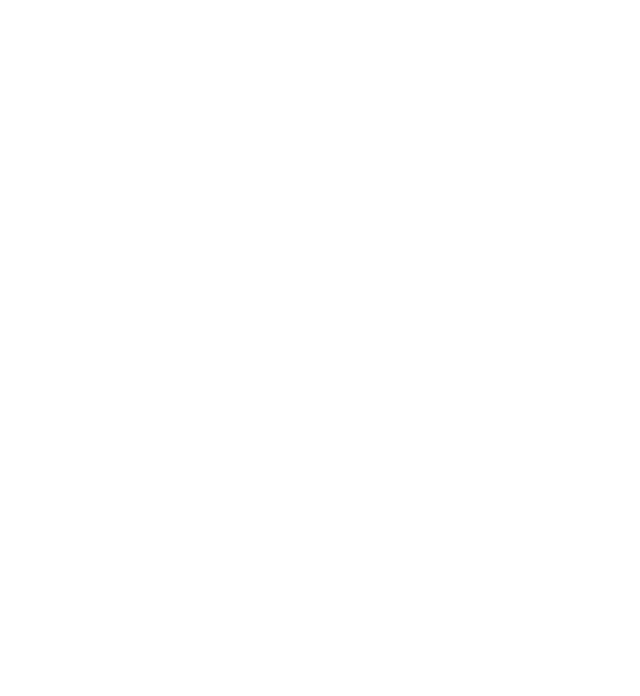
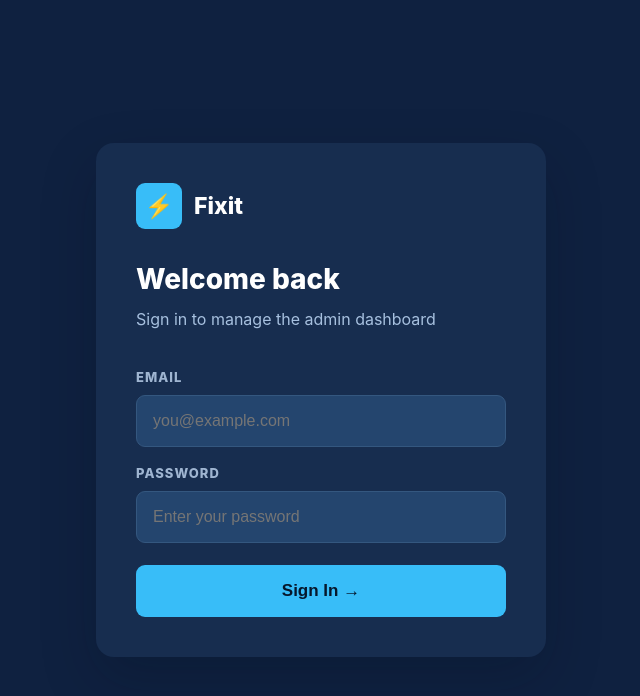
Before and after one commit to JuicyBoy999/Fixit, a React app in the folder frontend/: page /admin-login in a window 1280 px wide. Before the commit this address had no page. Shown: the top 696 px of the page, without its empty margins (319-959 px from the left). Built offline with nearby package versions, Linux system fonts and the light colour scheme; the HTML template or start-up script is replaced by a standard one.

Commit message:
admin login integration

```diff
--- a/frontend/src/App.jsx
+++ b/frontend/src/App.jsx
@@ -16,7 +16,7 @@
           <Route path="/" element={<Navigate to="/login" replace />} />
           <Route path="/login" element={<Login />} />
           <Route path="/signup" element={<Signup />} />
-          <Route path="/admin/login" element={<AdminLogin />} />
+          <Route path="/admin-login" element={<AdminLogin />} />
           <Route path="/forgot-password" element={<RequestPasswordReset />} />
           <Route path="/reset-password" element={<ResetPassword />} />
           <Route path="/profile" element={<Profile />} />
--- a/frontend/src/components/auth/AdminLogin.css
+++ /dev/null
@@ -1,79 +0,0 @@
-/* AdminLogin.css */
-
-.admin-login {
-  display: flex;
-  justify-content: center;
-  align-items: center;
-  min-height: 100vh;
-  background-color: #0c2340; /* Dark blue background */
-  color: #ffffff; /* White text */
-}
-
-.admin-login-container {
-  background-color: #14274e; /* Slightly lighter blue */
-  padding: 2rem;
-  border-radius: 10px;
-  box-shadow: 0px 10px 30px rgba(0, 0, 0, 0.3);
-  text-align: center;
-  width: 100%;
-  max-width: 400px;
-}
-
-.admin-login-container h2 {
-  margin-bottom: 1.5rem;
-}
-
-.admin-login-container form {
-  display: flex;
-  flex-direction: column;
-}
-
-.admin-login-container input {
-  background-color: #1e3a5f;
-  border: none;
-  border-radius: 5px;
-  padding: 10px;
-  margin-bottom: 1rem;
-  color: white;
-  font-size: 1rem;
-}
-
-.admin-login-container input::placeholder {
-  color: #829ab0;
-}
-
-.admin-login-container input:focus {
-  outline: none;
-  border: 2px solid #0084ff;
-}
-
-.admin-login-container button {
-  background-color: #0084ff;
-  color: white;
-  padding: 10px 15px;
-  border: none;
-  border-radius: 5px;
-  font-size: 1rem;
-}
-
-.admin-login-container button:hover {
-  background-color: #005f99;
-  cursor: pointer;
-}
-
-.admin-login-container .error {
-  color: #ff4c4c;
-  margin-bottom: 1rem;
-  font-size: 0.9rem;
-}
-
-.admin-login-container a {
-  color: #0084ff;
-  text-decoration: none;
-}
-
-.admin-login-container a:hover {
-  text-decoration: underline;
-  color: #66b3ff;
-  cursor: pointer;
-}
--- a/frontend/src/components/auth/AdminLogin.jsx
+++ b/frontend/src/components/auth/AdminLogin.jsx
@@ -1,6 +1,109 @@
 import React, { useState, useContext } from 'react';
 import { AuthContext } from '../../context/AuthContext';
-import './AdminLogin.css'; // Import the CSS file
+
+const styles = {
+  page: {
+    minHeight: '100vh',
+    width: '100%',
+    display: 'flex',
+    alignItems: 'center',
+    justifyContent: 'center',
+    background: '#0f2140',
+    color: '#ffffff',
+    fontFamily:
+      'Inter, ui-sans-serif, system-ui, -apple-system, BlinkMacSystemFont, "Segoe UI", sans-serif',
+    padding: '24px',
+    boxSizing: 'border-box',
+  },
+  card: {
+    width: '100%',
+    maxWidth: '450px',
+    background: '#172d4f',
+    borderRadius: '18px',
+    padding: '40px',
+    boxSizing: 'border-box',
+    boxShadow: '0 22px 55px rgba(4, 12, 28, 0.22)',
+  },
+  brand: {
+    display: 'flex',
+    alignItems: 'center',
+    gap: '12px',
+    marginBottom: '34px',
+  },
+  brandMark: {
+    width: '46px',
+    height: '46px',
+    borderRadius: '9px',
+    display: 'grid',
+    placeItems: 'center',
+    background: '#38bdf8',
+    color: '#07172c',
+    fontSize: '23px',
+    fontWeight: 900,
+  },
+  brandName: {
+    fontSize: '23px',
+    fontWeight: 800,
+  },
+  heading: {
+    margin: '0 0 12px',
+    fontSize: '28px',
+    lineHeight: 1.15,
+    fontWeight: 800,
+  },
+  subCopy: {
+    margin: '0 0 38px',
+    color: '#a7c0df',
+    fontSize: '16px',
+    lineHeight: 1.5,
+  },
+  label: {
+    display: 'block',
+    marginBottom: '10px',
+    color: '#9fb5d1',
+    fontSize: '13px',
+    fontWeight: 800,
+    letterSpacing: '0.08em',
+    textTransform: 'uppercase',
+  },
+  input: {
+    width: '100%',
+    minHeight: '52px',
+    border: '1px solid #34577f',
+    borderRadius: '9px',
+    background: '#24456e',
+    color: '#ffffff',
+    padding: '0 16px',
+    boxSizing: 'border-box',
+    outline: 'none',
+    fontSize: '16px',
+    marginBottom: '18px',
+  },
+  button: {
+    width: '100%',
+    minHeight: '52px',
+    border: 'none',
+    borderRadius: '9px',
+    background: '#38bdf8',
+    color: '#06172c',
+    cursor: 'pointer',
+    fontSize: '17px',
+    fontWeight: 800,
+    marginTop: '4px',
+  },
+  alert: {
+    borderRadius: '9px',
+    padding: '12px 14px',
+    marginTop: '18px',
+    fontSize: '14px',
+    lineHeight: 1.45,
+  },
+  error: {
+    background: 'rgba(248, 113, 113, 0.13)',
+    border: '1px solid rgba(248, 113, 113, 0.32)',
+    color: '#fca5a5',
+  },
+};
 
 const AdminLogin = () => {
   const [email, setEmail] = useState('');
@@ -10,44 +113,64 @@
 
   const handleSubmit = async (e) => {
     e.preventDefault();
+    setError(null);
     try {
-    console.log('Calling login with:', email, password);
       await login(email, password, 'admin');
-    console.log('Login successful');
+      //can redirect the user to the admin dashboard here if needed,
+      // e.g. using useNavigate() from react-router-dom.
     } catch (err) {
-    console.error('Full error object:', err);
       setError(err.response?.data?.message || err.message || 'Login failed');
     }
   };
 
   return (
-    <div className="admin-login">
-      <div className="admin-login-container">
-        <h2>Welcome back</h2>
-        <p>Sign in to manage the admin dashboard</p>
+    <main style={styles.page}>
+      <section style={styles.card} aria-labelledby="admin-login-title">
+        <div style={styles.brand}>
+          <div style={styles.brandMark}>⚡</div>
+          <div style={styles.brandName}>Fixit</div>
+        </div>
+
+        <h1 id="admin-login-title" style={styles.heading}>
+          Welcome back
+        </h1>
+        <p style={styles.subCopy}>Sign in to manage the admin dashboard</p>
+
         <form onSubmit={handleSubmit}>
+          <label htmlFor="admin-email" style={styles.label}>
+            Email
+          </label>
           <input
+            id="admin-email"
             type="email"
-            placeholder="Email"
+            placeholder="you@example.com"
             value={email}
             onChange={(e) => setEmail(e.target.value)}
             required
+            style={styles.input}
           />
+
+          <label htmlFor="admin-password" style={styles.label}>
+            Password
+          </label>
           <input
+            id="admin-password"
             type="password"
-            placeholder="Password"
+            placeholder="Enter your password"
             value={password}
             onChange={(e) => setPassword(e.target.value)}
             required
+            style={styles.input}
           />
-          {error && <p className="error">{error}</p>}
-          <button type="submit">Sign In →</button>
+
+          {error && <p style={{ ...styles.alert, ...styles.error }}>{error}</p>}
+
+          <button type="submit" style={styles.button}>
+            Sign In →
+          </button>
         </form>
-        <p className="extra-info">
-          Don’t have an account? <a href="/signup">Sign up free</a>
-        </p>
-      </div>
-    </div>
+      </section>
+    </main>
   );
 };
 
```
Also changed, not shown: 1 other file (tests, documents, lock files or other folders). Lines whose indentation alone changed are shown as unchanged.
